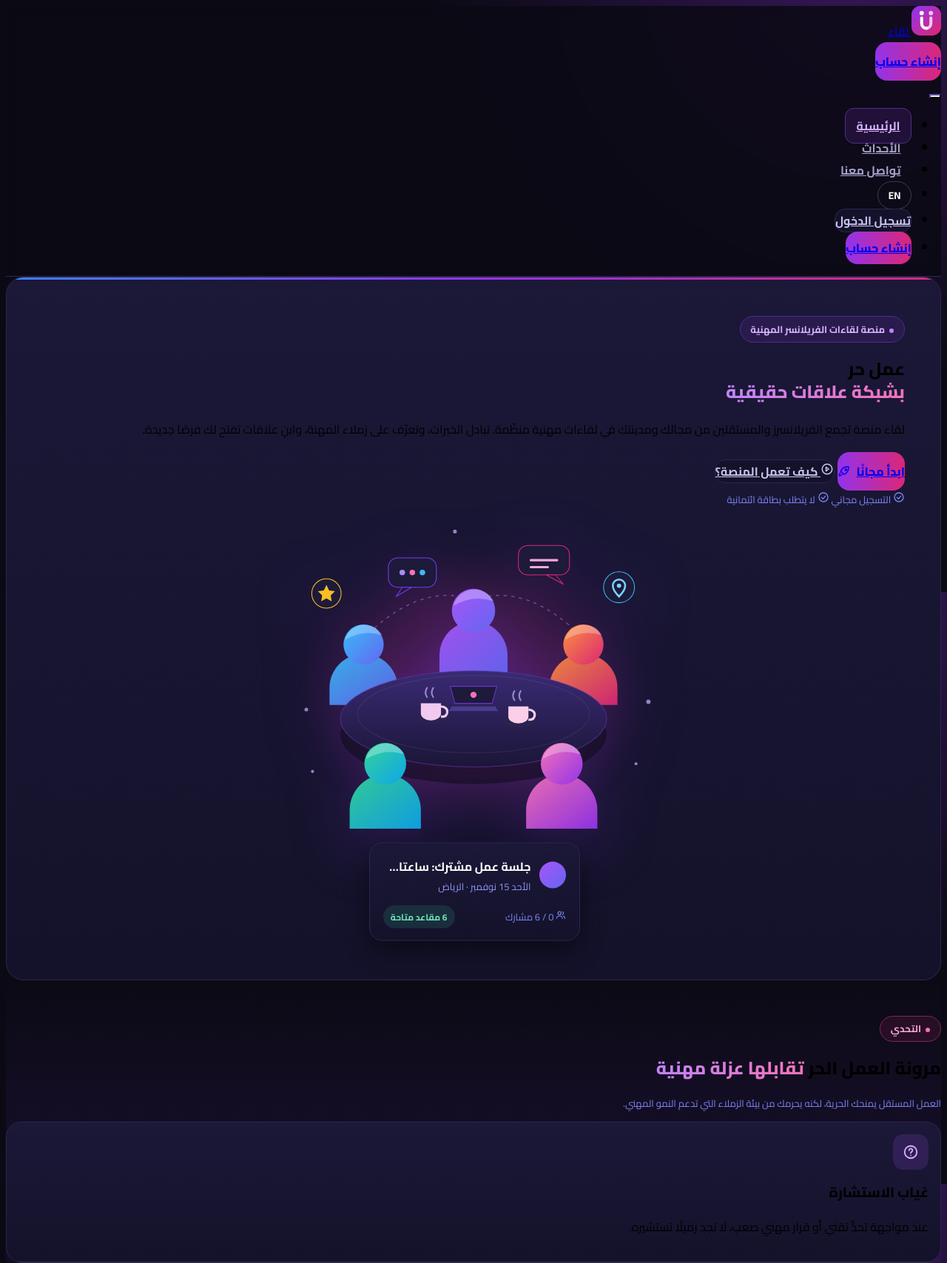
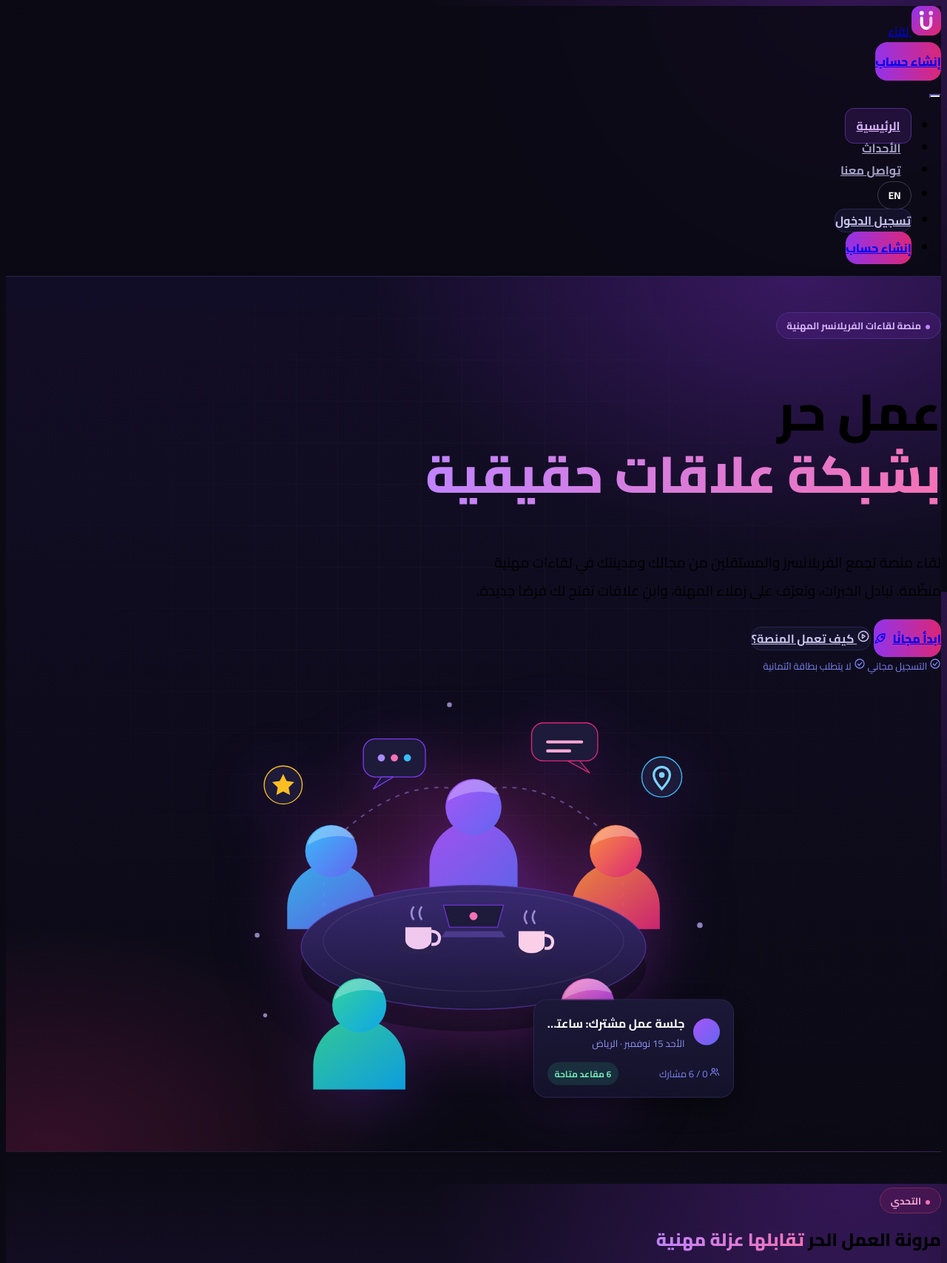
Before and after one commit to waleedfaisalm/liqa, a Laravel app: page / in a window 1280 px wide. Shown: the top 1707 px of the page at 74% size. Run offline with Laravel 12, Linux system fonts and the light colour scheme; data comes from the database, SQL or seed files in the repository; data that the repository does not hold is empty; style sheets or scripts are compiled from the project's sources.

Commit message:
update 90

```diff
--- a/resources/css/app.css
+++ b/resources/css/app.css
@@ -1765,3 +1765,22 @@ html.room-lock, html.room-lock body { overflow: hidden; }
 .lang-switch { display: inline-flex; align-items: center; justify-content: center; min-height: 2.25rem; padding: 0 .85rem; border: 1px solid rgba(255,255,255,.2); border-radius: 999px; color: #fff; font-weight: 700; font-size: .85rem; text-decoration: none; }
 .lang-switch:hover { background: rgba(255,255,255,.08); color: #fff; }
 html[dir="ltr"] body { font-family: 'Cairo', system-ui, sans-serif; }
+
+/* ---------- الواجهة الرئيسية بعرض الشاشة ---------- */
+.hero-full { position: relative; overflow: hidden; isolation: isolate; padding: 2.5rem 0 3rem; border-bottom: 1px solid rgba(255, 255, 255, .06);
+    background:
+        radial-gradient(60rem 38rem at 85% 0%, rgba(147, 51, 234, .30), transparent 60%),
+        radial-gradient(48rem 32rem at 5% 100%, rgba(219, 39, 119, .20), transparent 60%),
+        linear-gradient(180deg, #120d26 0%, var(--liqa-bg, #0b0a14) 100%); }
+.hero-full::before { content: ''; position: absolute; inset: 0; z-index: -1; opacity: .5;
+    background-image: linear-gradient(rgba(255, 255, 255, .045) 1px, transparent 1px), linear-gradient(90deg, rgba(255, 255, 255, .045) 1px, transparent 1px);
+    background-size: 56px 56px; -webkit-mask-image: radial-gradient(ellipse at 50% 40%, #000 25%, transparent 75%); mask-image: radial-gradient(ellipse at 50% 40%, #000 25%, transparent 75%); }
+.hero-full__inner { max-width: 1320px; }
+.hero-full__title { font-size: clamp(2.3rem, 5.4vw, 4.4rem); line-height: 1.22; font-weight: 800; }
+.hero-full__lead { font-size: clamp(1.02rem, 1.5vw, 1.25rem); line-height: 2; max-width: 40rem; }
+.hero-full .hero-actions .btn { min-height: 3.2rem; }
+.hero-full .hero-art { max-width: 44rem; }
+.hero-full .hero-art__chips { position: absolute; inset-inline-start: 0; bottom: 1.5rem; margin: 0; width: min(17rem, 60%); }
+@media (min-width: 992px) { .hero-full { min-height: min(86vh, 46rem); display: flex; align-items: center; padding: 3rem 0; } .hero-full__inner { width: 100%; } }
+@media (max-width: 991.98px) { .hero-full { padding: 1.5rem 0 2rem; } .hero-full .hero-art__chips { position: relative; inset: auto; width: min(18rem, 90%); margin: -.5rem auto 0; } }
+@media (max-width: 575.98px) { .hero-full .hero-art__chips { display: none; } }
--- a/resources/views/landing.blade.php
+++ b/resources/views/landing.blade.php
@@ -5,25 +5,25 @@
     @php $member = auth()->check(); $L = \App\Support\Catalog::landing(); @endphp
 
     {{-- ============ الواجهة الرئيسية ============ --}}
-    <section class="container pt-4 pt-lg-5">
-        <div class="form-card hero-card">
-            <div class="row align-items-center g-4">
-                <div class="col-lg-6">
+    <section class="hero-full">
+        <div class="container-xxl hero-full__inner">
+            <div class="row align-items-center g-4 g-xl-5">
+                <div class="col-lg-6 hero-full__copy">
                     <span class="eyebrow mb-3"><span class="dot"></span>{{ __($L['hero']['eyebrow']) }}</span>
-                    <h1 class="display-5 liqa-title mb-3">
+                    <h1 class="hero-full__title liqa-title mb-3">
                         {{ __($L['hero']['title']) }}<br>
                         <span class="text-gradient">{{ __($L['hero']['title_accent']) }}</span>
                     </h1>
-                    <p class="lead text-secondary mb-4">
+                    <p class="hero-full__lead text-secondary mb-4">
                         {{ __($L['hero']['lead']) }}
                     </p>
                     <div class="hero-actions d-flex flex-wrap gap-2 mb-3">
                         @if ($member)
-                            <a href="{{ route('events.index') }}" class="btn btn-liqa px-4 d-flex align-items-center gap-2">{{ __('تصفّح الأحداث') }} <x-icon name="calendar" :size="18" /></a>
-                            <a href="{{ route('events.create') }}" class="btn btn-liqa-outline px-4 d-flex align-items-center gap-2"><x-icon name="plus" :size="18" /> {{ __('انشر حدثًا') }}</a>
+                            <a href="{{ route('events.index') }}" class="btn btn-liqa btn-lg px-4 d-flex align-items-center gap-2">{{ __('تصفّح الأحداث') }} <x-icon name="calendar" :size="18" /></a>
+                            <a href="{{ route('events.create') }}" class="btn btn-liqa-outline btn-lg px-4 d-flex align-items-center gap-2"><x-icon name="plus" :size="18" /> {{ __('انشر حدثًا') }}</a>
                         @else
-                            <a href="{{ route('register') }}" class="btn btn-liqa px-4 d-flex align-items-center gap-2">{{ __('ابدأ مجانًا') }} <x-icon name="rocket" :size="18" /></a>
-                            <a href="#how" class="btn btn-liqa-outline px-4 d-flex align-items-center gap-2"><x-icon name="play" :size="18" /> {{ __('كيف تعمل المنصة؟') }}</a>
+                            <a href="{{ route('register') }}" class="btn btn-liqa btn-lg px-4 d-flex align-items-center gap-2">{{ __('ابدأ مجانًا') }} <x-icon name="rocket" :size="18" /></a>
+                            <a href="#how" class="btn btn-liqa-outline btn-lg px-4 d-flex align-items-center gap-2"><x-icon name="play" :size="18" /> {{ __('كيف تعمل المنصة؟') }}</a>
                         @endif
                     </div>
                     <div class="d-flex flex-wrap gap-3 small hint">
@@ -242,10 +242,10 @@
             <div class="d-flex flex-wrap justify-content-center gap-2">
                 @if ($member)
                     <a href="{{ route('events.index') }}" class="btn btn-liqa px-4">{{ __('تصفّح الأحداث') }}</a>
-                    <a href="{{ route('events.create') }}" class="btn btn-liqa-outline px-4 d-flex align-items-center">{{ __('انشر حدثًا') }}</a>
+                    <a href="{{ route('events.create') }}" class="btn btn-liqa-outline btn-lg px-4 d-flex align-items-center">{{ __('انشر حدثًا') }}</a>
                 @else
                     <a href="{{ route('register') }}" class="btn btn-liqa px-4 d-flex align-items-center gap-2">{{ __('أنشئ حسابك مجانًا') }} <x-icon name="user-plus" :size="18" /></a>
-                    <a href="{{ route('login') }}" class="btn btn-liqa-outline px-4 d-flex align-items-center">{{ __('لديك حساب؟ سجّل دخولك') }}</a>
+                    <a href="{{ route('login') }}" class="btn btn-liqa-outline btn-lg px-4 d-flex align-items-center">{{ __('لديك حساب؟ سجّل دخولك') }}</a>
                 @endif
             </div>
         </div>
```
Also changed, not shown: 1 other file.
